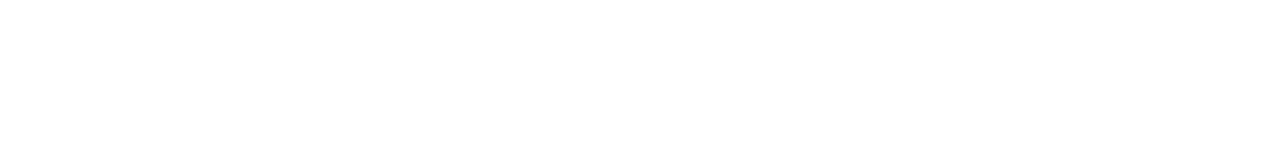
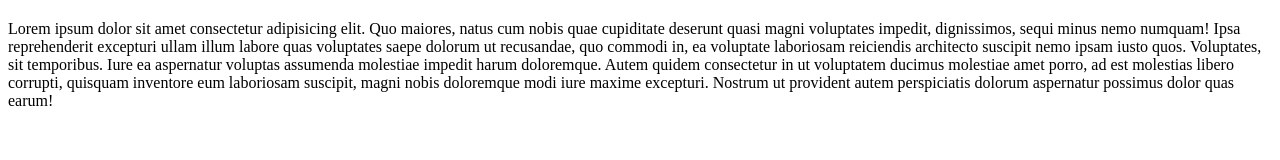
Before and after one commit to NiroAmir/TheBoss, a plain HTML site: page index.html in a window 1280 px wide. Drawn offline with Linux system fonts and the light colour scheme.

Commit message:
add Section

```diff
--- a/index.html
+++ b/index.html
@@ -7,6 +7,9 @@
     <title>Document</title>
 </head>
 <body>
-
+    <section>
+        <h1></h1>
+        <p>Lorem ipsum dolor sit amet consectetur adipisicing elit. Quo maiores, natus cum nobis quae cupiditate deserunt quasi magni voluptates impedit, dignissimos, sequi minus nemo numquam! Ipsa reprehenderit excepturi ullam illum labore quas voluptates saepe dolorum ut recusandae, quo commodi in, ea voluptate laboriosam reiciendis architecto suscipit nemo ipsam iusto quos. Voluptates, sit temporibus. Iure ea aspernatur voluptas assumenda molestiae impedit harum doloremque. Autem quidem consectetur in ut voluptatem ducimus molestiae amet porro, ad est molestias libero corrupti, quisquam inventore eum laboriosam suscipit, magni nobis doloremque modi iure maxime excepturi. Nostrum ut provident autem perspiciatis dolorum aspernatur possimus dolor quas earum!</p>
+    </section>
 </body>
 </html>
```
